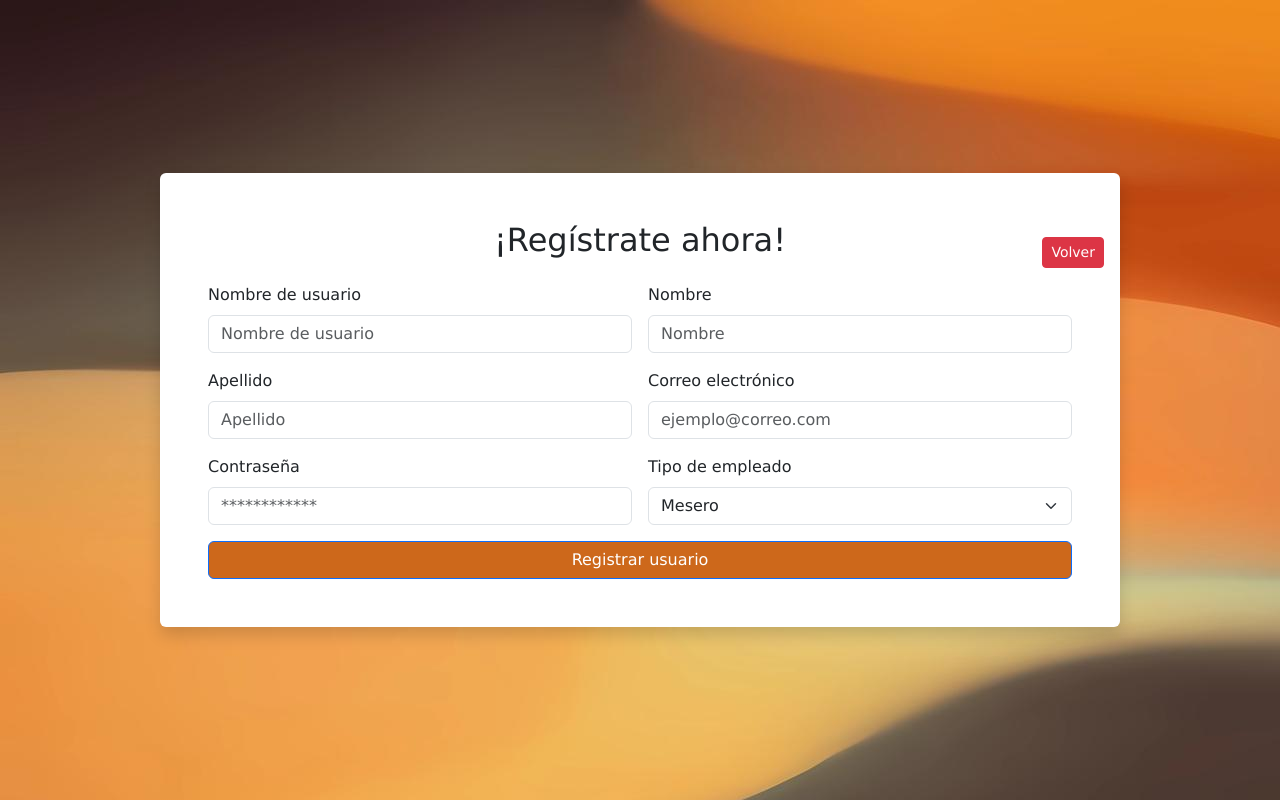
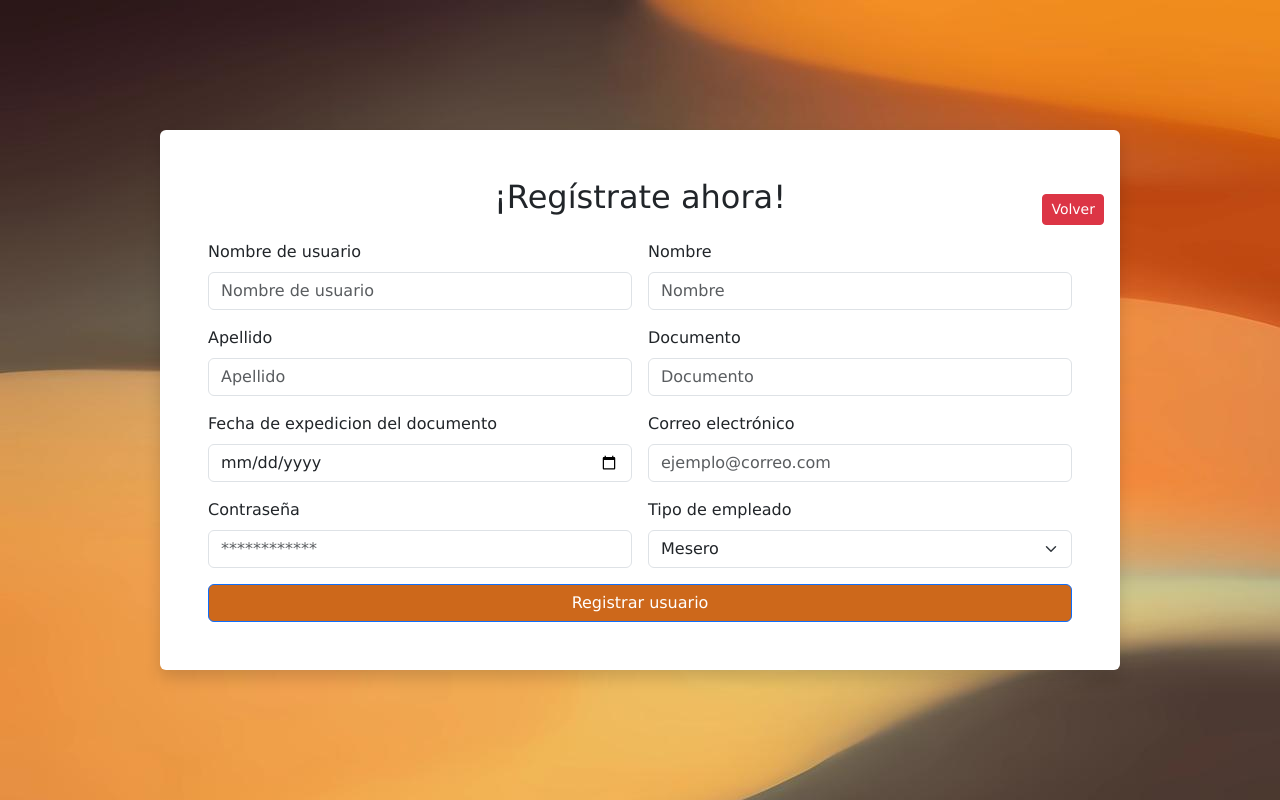
Before and after one commit to Juandoqg/Restaurant, a Django app: page /createUser/ in a window 1280 px wide. Run offline with Django 5.2, Linux system fonts and the light colour scheme; a user stored in the database is signed in; some libraries are stand-ins or nearby versions.

Commit message:
labels documentoi y expedicion

```diff
--- a/myapp/templates/createUser.html
+++ b/myapp/templates/createUser.html
@@ -27,6 +27,14 @@
                 <div class="col-md-6">
                     <label for="lastname" class="form-label text-dark">Apellido</label>
                     <input type="text" id="lastname" name="lastname" class="form-control" placeholder="Apellido" required>
+                </div>
+                <div class="col-md-6">
+                    <label for="document" class="form-label text-dark">Documento</label>
+                    <input type="number" id="document" name="document" class="form-control" placeholder="Documento" required>
+                </div>
+                <div class="col-md-6">
+                    <label for="date" class="form-label text-dark">Fecha de expedicion del documento</label>
+                    <input type="date" id="date" name="date" class="form-control" placeholder="Fecha de expedicion del documento" required>
                 </div>
                 <div class="col-md-6">
                     <label for="email" class="form-label text-dark">Correo electrónico</label>
--- a/myapp/views.py
+++ b/myapp/views.py
@@ -67,6 +67,8 @@ def createUser(request):
                 first_name=request.POST["name"],
                 last_name=request.POST["lastname"],
                 email=request.POST["email"],
+                documento = request.POST["document"],
+                expedicion = request.POST["date"],
                 is_waiter=is_waiter,
                 is_chef=is_chef
             )
```
